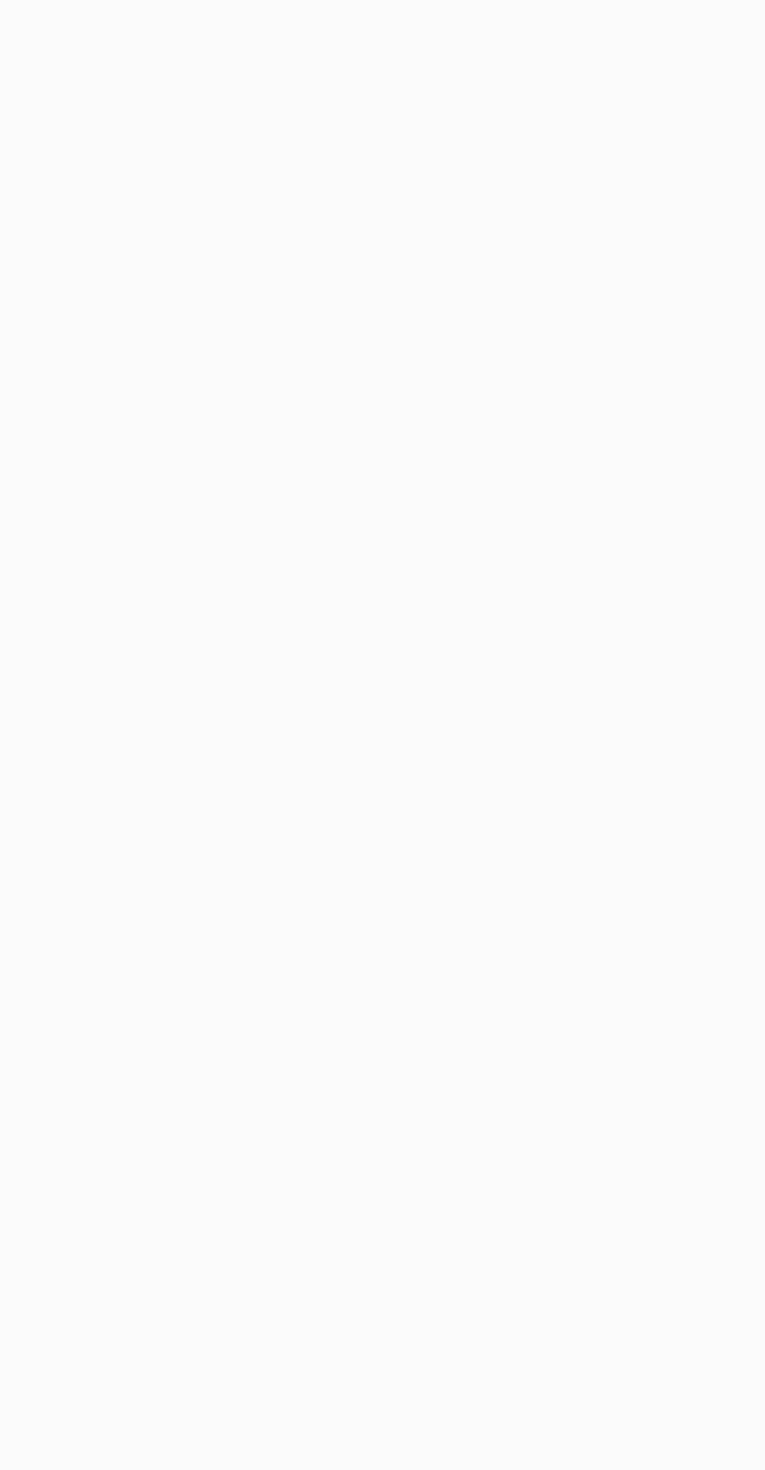
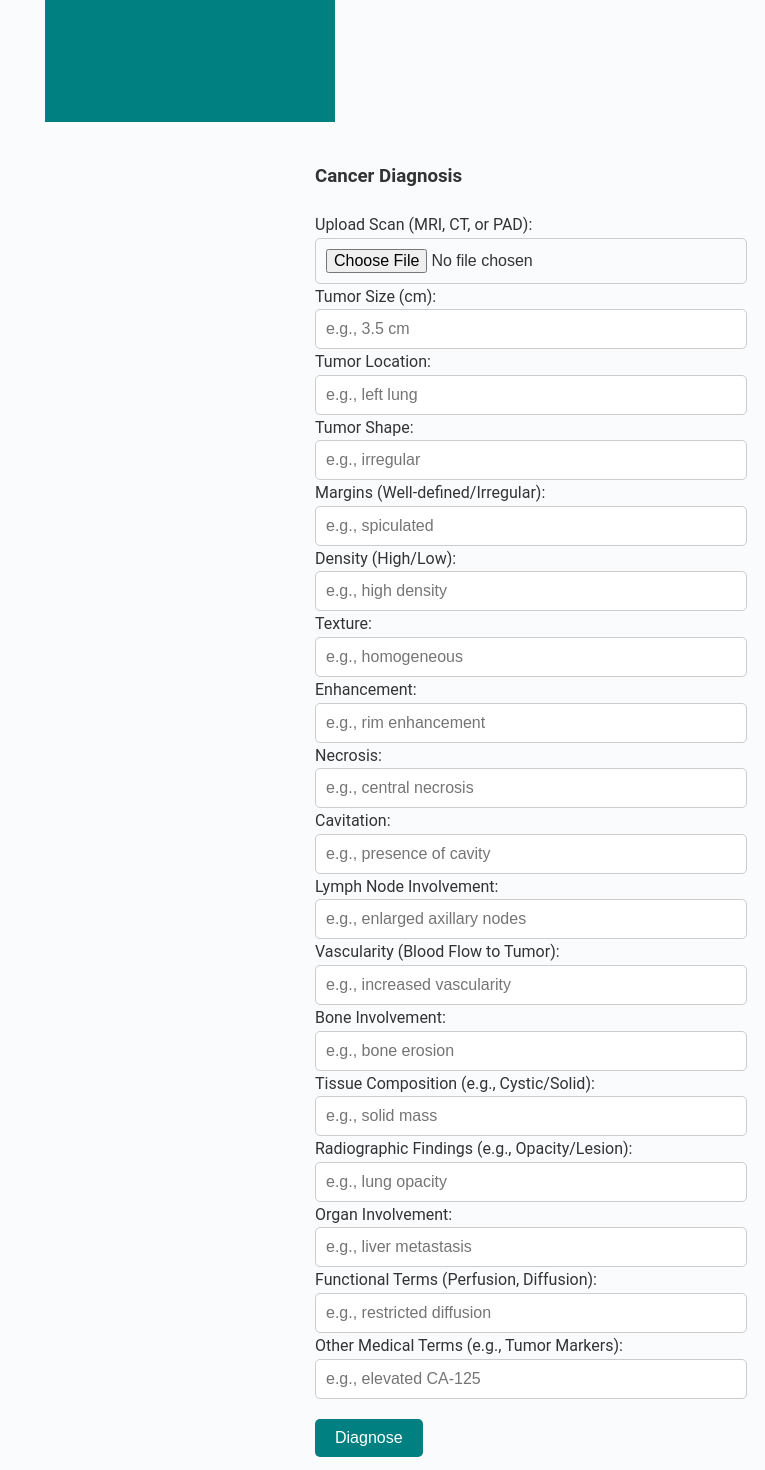
Before and after one commit to MatchaStrawberryWeb/OncoInsight, a React (Create React App) app: page /dashboard/cancer-diagnosis in a window 1280 px wide. Shown: the part 1180-2650 px from the top of the page, without its empty margins (515-1280 px from the left). Before the commit the page ends 840 px from the top, so only its background shows below. Built offline with nearby package versions, Linux system fonts and the light colour scheme.

Commit message:
cancer diagnosis

```diff
--- a/src/components/CancerDiagnosis.js
+++ b/src/components/CancerDiagnosis.js
@@ -1,24 +1,60 @@
 import React, { useState } from 'react';
+import Sidebar from '../components/Sidebar';
+import '../css/CancerDiagnosis.css';
+
 
 const CancerDiagnosis = () => {
-  const [file, setFile] = useState(null);  // Declare the 'file' state here
+  const [file, setFile] = useState(null); // Declare the 'file' state
   const [result, setResult] = useState(null);
+  const [formData, setFormData] = useState({
+    size: '',
+    location: '',
+    shape: '',
+    margins: '',
+    density: '',
+    texture: '',
+    enhancement: '',
+    necrosis: '',
+    cavitation: '',
+    lymphNodes: '',
+    vascularity: '',
+    boneInvolvement: '',
+    tissueComposition: '',
+    radiographicFindings: '',
+    organInvolvement: '',
+    functionalTerms: '',
+    otherMedicalTerms: ''
+  });
 
   const handleFileChange = (e) => {
     setFile(e.target.files[0]); // Capture the uploaded file
   };
 
+  const handleInputChange = (e) => {
+    const { name, value } = e.target;
+    setFormData({
+      ...formData,
+      [name]: value
+    });
+  };
+
   const handleSubmit = (e) => {
     e.preventDefault();
 
+    const data = new FormData();
     if (file) {
-      const formData = new FormData();
-      formData.append("file", file);
+      data.append('file', file); // Append file to form data
+    }
 
-      // Send file to backend API for cancer diagnosis
+    // Append all form data
+    for (const key in formData) {
+      data.append(key, formData[key]);
+    }
+
+    // Send file and form data to backend API for cancer diagnosis
     fetch("http://your-backend-url/api/diagnosis", {
       method: "POST",
-        body: formData,
+      body: data,
     })
       .then((response) => response.json())
       .then((data) => {
@@ -28,17 +64,188 @@ const CancerDiagnosis = () => {
       .catch((error) => {
         console.error("Error:", error);
       });
-    } else {
-      console.log("No file selected");
-    }
   };
 
   return (
     <div>
+      <Sidebar />
+      <div style={{ marginLeft: '250px', padding: '20px' }}>
         <h3>Cancer Diagnosis</h3>
         <form onSubmit={handleSubmit}>
           <label>Upload Scan (MRI, CT, or PAD):</label>
           <input type="file" accept=".jpg,.png,.jpeg,.dcm" onChange={handleFileChange} />
+          <br />
+
+          <label>Tumor Size (cm):</label>
+          <input
+            type="text"
+            name="size"
+            value={formData.size}
+            onChange={handleInputChange}
+            placeholder="e.g., 3.5 cm"
+          />
+          <br />
+
+          <label>Tumor Location:</label>
+          <input
+            type="text"
+            name="location"
+            value={formData.location}
+            onChange={handleInputChange}
+            placeholder="e.g., left lung"
+          />
+          <br />
+
+          <label>Tumor Shape:</label>
+          <input
+            type="text"
+            name="shape"
+            value={formData.shape}
+            onChange={handleInputChange}
+            placeholder="e.g., irregular"
+          />
+          <br />
+
+          <label>Margins (Well-defined/Irregular):</label>
+          <input
+            type="text"
+            name="margins"
+            value={formData.margins}
+            onChange={handleInputChange}
+            placeholder="e.g., spiculated"
+          />
+          <br />
+
+          <label>Density (High/Low):</label>
+          <input
+            type="text"
+            name="density"
+            value={formData.density}
+            onChange={handleInputChange}
+            placeholder="e.g., high density"
+          />
+          <br />
+
+          <label>Texture:</label>
+          <input
+            type="text"
+            name="texture"
+            value={formData.texture}
+            onChange={handleInputChange}
+            placeholder="e.g., homogeneous"
+          />
+          <br />
+
+          <label>Enhancement:</label>
+          <input
+            type="text"
+            name="enhancement"
+            value={formData.enhancement}
+            onChange={handleInputChange}
+            placeholder="e.g., rim enhancement"
+          />
+          <br />
+
+          <label>Necrosis:</label>
+          <input
+            type="text"
+            name="necrosis"
+            value={formData.necrosis}
+            onChange={handleInputChange}
+            placeholder="e.g., central necrosis"
+          />
+          <br />
+
+          <label>Cavitation:</label>
+          <input
+            type="text"
+            name="cavitation"
+            value={formData.cavitation}
+            onChange={handleInputChange}
+            placeholder="e.g., presence of cavity"
+          />
+          <br />
+
+          <label>Lymph Node Involvement:</label>
+          <input
+            type="text"
+            name="lymphNodes"
+            value={formData.lymphNodes}
+            onChange={handleInputChange}
+            placeholder="e.g., enlarged axillary nodes"
+          />
+          <br />
+
+          <label>Vascularity (Blood Flow to Tumor):</label>
+          <input
+            type="text"
+            name="vascularity"
+            value={formData.vascularity}
+            onChange={handleInputChange}
+            placeholder="e.g., increased vascularity"
+          />
+          <br />
+
+          <label>Bone Involvement:</label>
+          <input
+            type="text"
+            name="boneInvolvement"
+            value={formData.boneInvolvement}
+            onChange={handleInputChange}
+            placeholder="e.g., bone erosion"
+          />
+          <br />
+
+          <label>Tissue Composition (e.g., Cystic/Solid):</label>
+          <input
+            type="text"
+            name="tissueComposition"
+            value={formData.tissueComposition}
+            onChange={handleInputChange}
+            placeholder="e.g., solid mass"
+          />
+          <br />
+
+          <label>Radiographic Findings (e.g., Opacity/Lesion):</label>
+          <input
+            type="text"
+            name="radiographicFindings"
+            value={formData.radiographicFindings}
+            onChange={handleInputChange}
+            placeholder="e.g., lung opacity"
+          />
+          <br />
+
+          <label>Organ Involvement:</label>
+          <input
+            type="text"
+            name="organInvolvement"
+            value={formData.organInvolvement}
+            onChange={handleInputChange}
+            placeholder="e.g., liver metastasis"
+          />
+          <br />
+
+          <label>Functional Terms (Perfusion, Diffusion):</label>
+          <input
+            type="text"
+            name="functionalTerms"
+            value={formData.functionalTerms}
+            onChange={handleInputChange}
+            placeholder="e.g., restricted diffusion"
+          />
+          <br />
+
+          <label>Other Medical Terms (e.g., Tumor Markers):</label>
+          <input
+            type="text"
+            name="otherMedicalTerms"
+            value={formData.otherMedicalTerms}
+            onChange={handleInputChange}
+            placeholder="e.g., elevated CA-125"
+          />
+          <br />
+
           <button type="submit">Diagnose</button>
         </form>
 
@@ -52,6 +259,7 @@ const CancerDiagnosis = () => {
           </div>
         )}
       </div>
+    </div>
   );
 };
 
--- a/src/css/CancerDiagnosis.css
+++ b/src/css/CancerDiagnosis.css
@@ -1,9 +1,65 @@
+/* src/styles/CancerDiagnosis.css */
+
 .diagnosis-container {
+  display: flex;
+  flex-direction: column;
+  justify-content: center; /* Ensures content is centered vertically */
+  align-items: center; /* Centers content horizontally */
+  height: 100vh; /* Takes full height of the viewport */
   padding: 20px;
+  box-sizing: border-box; /* Prevents padding from affecting layout */
 }
+
+.page-title {
+  font-size: 2rem;
+  color: #008080;
+  font-weight: bold;
+  text-align: center;
+  margin-bottom: 20px;
+}
+
+.form-section {
+  background-color: #f7f7f7;
+  padding: 20px;
+  border-radius: 10px;
+  width: 100%;
+  max-width: 800px;
+  box-shadow: 0 4px 8px rgba(0, 0, 0, 0.1);
+}
+
+.input-section {
+  margin-bottom: 15px;
+}
+
+input[type="text"],
+input[type="file"],
+textarea {
+  width: 100%;
+  padding: 10px;
+  font-size: 16px;
+  border: 1px solid #ccc;
+  border-radius: 5px;
+}
+
+button {
+  background-color: #008080;
+  color: white;
+  border: none;
+  padding: 10px 20px;
+  cursor: pointer;
+  font-size: 16px;
+  border-radius: 5px;
+  margin-top: 20px;
+}
+
+button:hover {
+  background-color: #006f6f;
+}
+
 .file-upload {
   margin-top: 20px;
 }
+
 .results {
   margin-top: 30px;
   background-color: #f8f9fa;
@@ -11,3 +67,16 @@
   border-radius: 10px;
   box-shadow: 0 2px 4px rgba(0, 0, 0, 0.1);
 }
+
+.results h4 {
+  margin-bottom: 10px;
+}
+
+.results p {
+  font-size: 1rem;
+  color: #333;
+}
+
+.results .result-item {
+  margin-bottom: 10px;
+}
```
Lines whose indentation alone changed are shown as unchanged.
